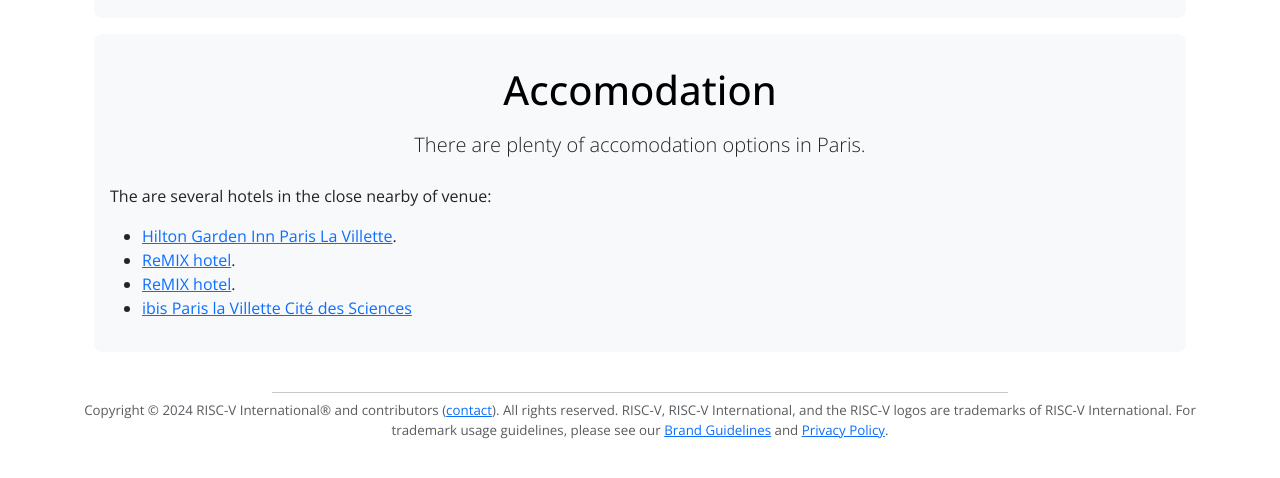
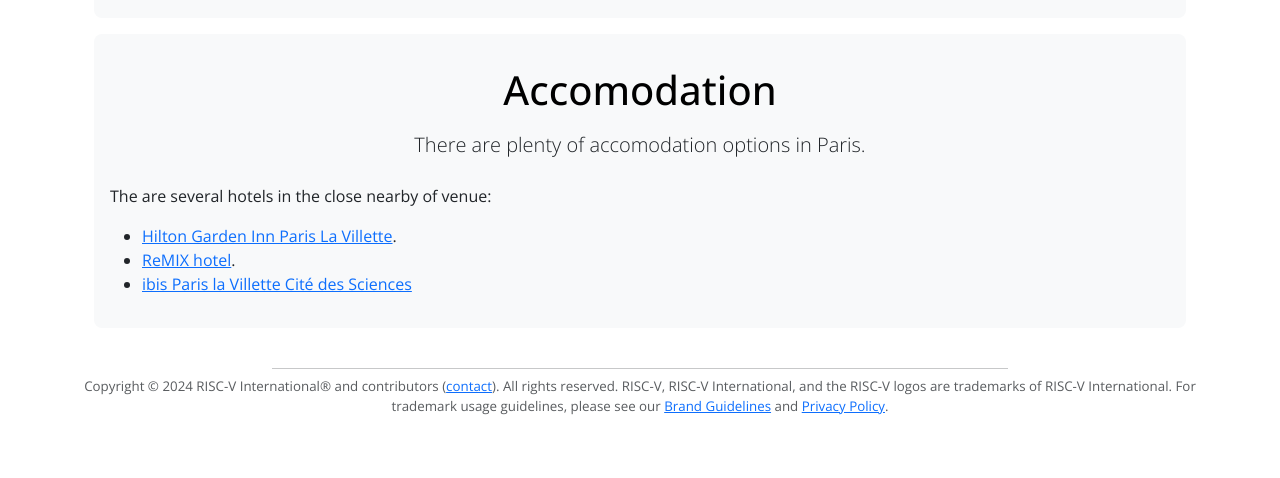
Before and after one commit to riscv-europe/summit-website-development, a Jekyll site: the page built from summit/2025/venue.md, in a window 1280 px wide and 900 px high, scrolled down 810 px, cut to the strip 419-897 px from the top of the window. Built offline with Jekyll 4.4.1, drawn with Linux system fonts in a browser that asks for light colours; after the commit the page ends 1686 px from its top, so only the background shows below that.

Commit message:
Del: duplicated line.

```diff
--- a/summit/2025/venue.md
+++ b/summit/2025/venue.md
@@ -28,7 +28,6 @@
 <ul>
 <li><a href="https://www.hilton.com/en/hotels/orygigi-hilton-garden-inn-paris-la-villette/">Hilton Garden Inn Paris La Villette</a>.</li>
 <li><a href="https://www.remix-hotel.com/en/">ReMIX hotel</a>.</li>
-<li><a href="https://www.remix-hotel.com/en/">ReMIX hotel</a>.</li>
 <li><a href="https://all.accor.com/ssr/app/ibis/rates/1401/index.fr.shtml">ibis Paris la Villette Cité des Sciences</a></li>
 </ul>
 
```
